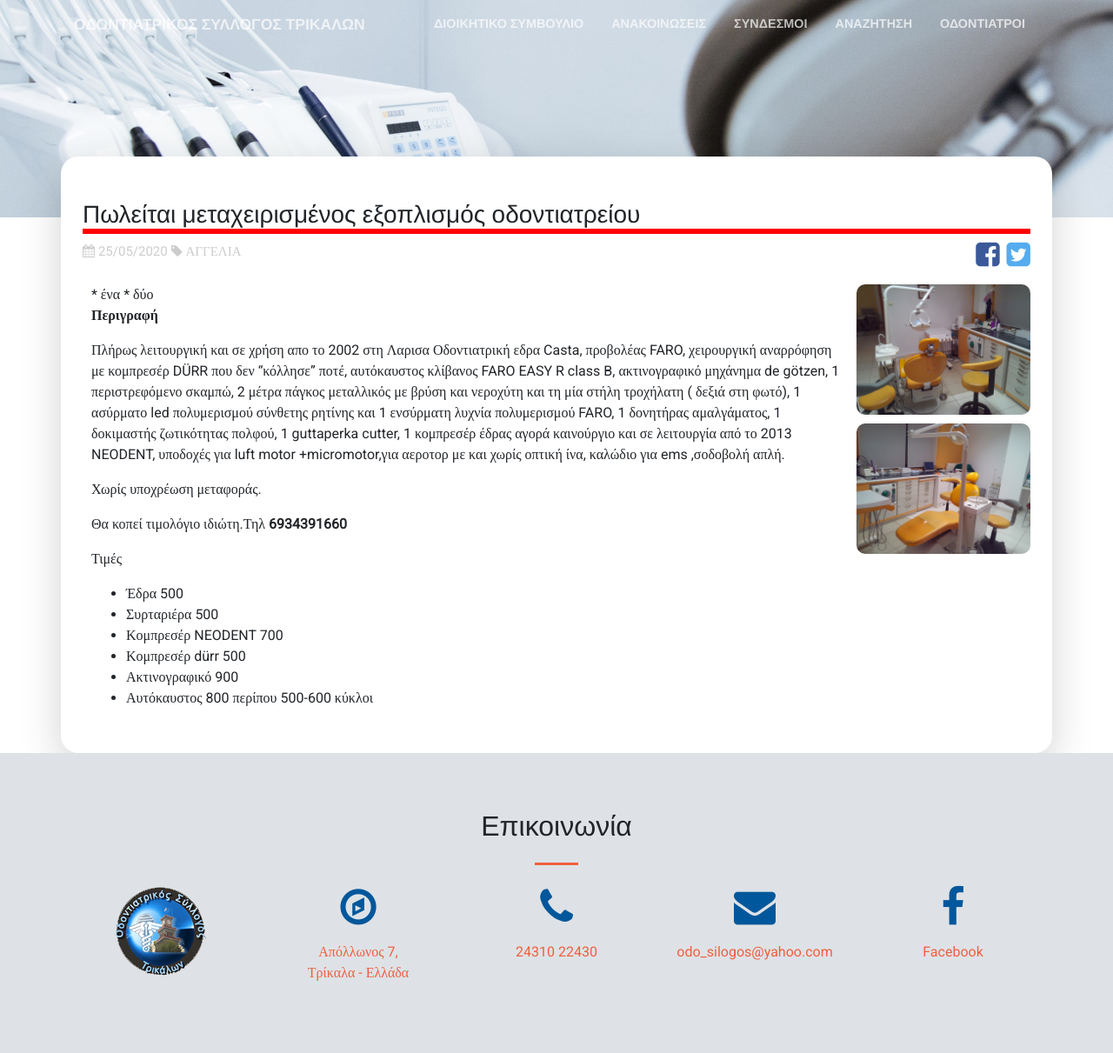
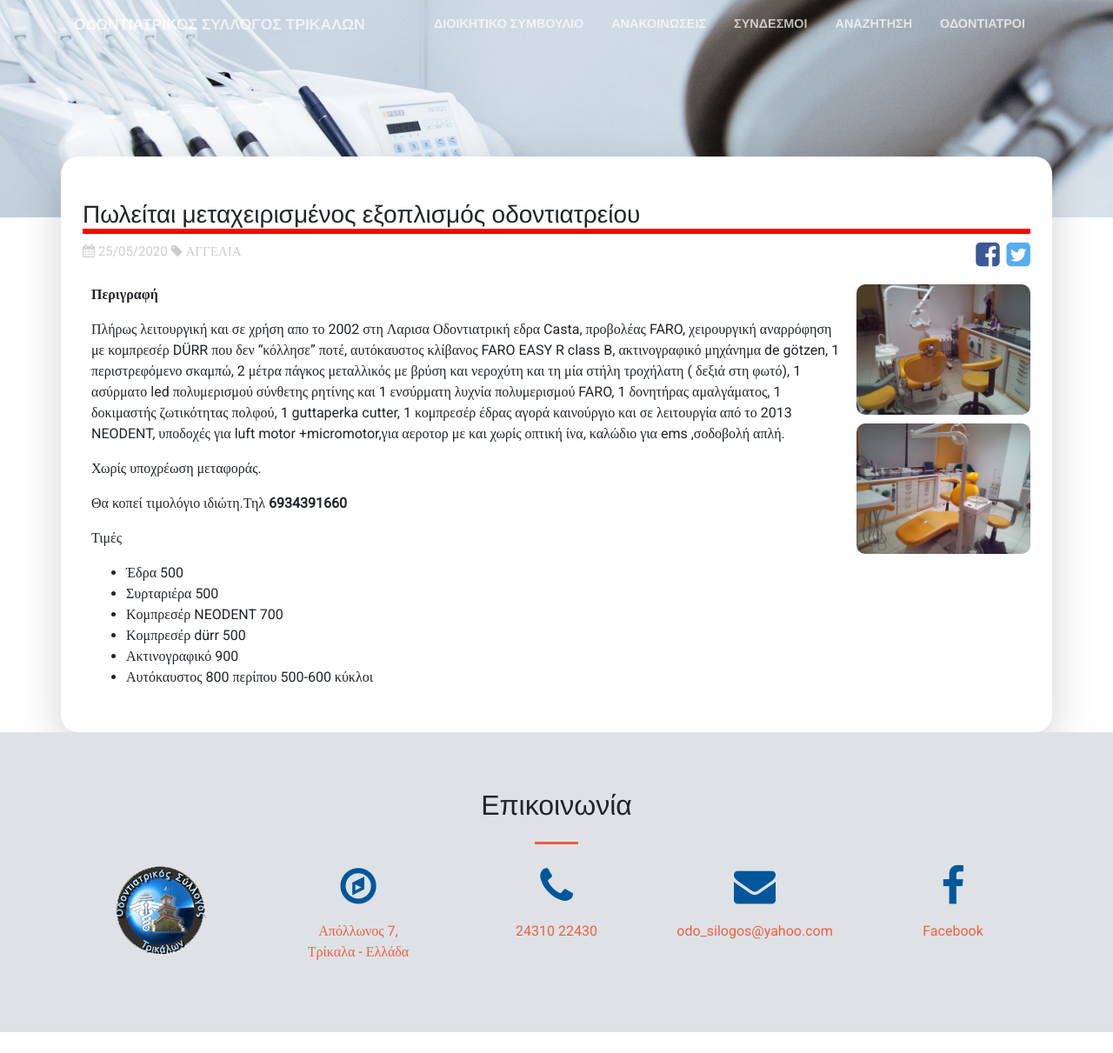
Before and after one commit to Tomak123456/tesy, a Jekyll site: the page built from _aggelies/2020-05-25-1.md, in a window 1280 px wide and 1211 px high. Shown: the whole window at 87% size. Built offline with Jekyll 4.4.1, drawn with Linux system fonts in a browser that asks for light colours.

Commit message:
Update from Forestry.io Thomas Zanias updated _aggelies/2020-05-25-1.md

```diff
--- a/_aggelies/2020-05-25-1.md
+++ b/_aggelies/2020-05-25-1.md
@@ -4,9 +4,7 @@
 images:
 - "/uploads/2020/05/img1.jpg"
 - "/uploads/2020/05/img2.jpg"
-text: |-
-  * ένα
-  * δύο
+text: ''
 
 ---
 **Περιγραφή**
```
